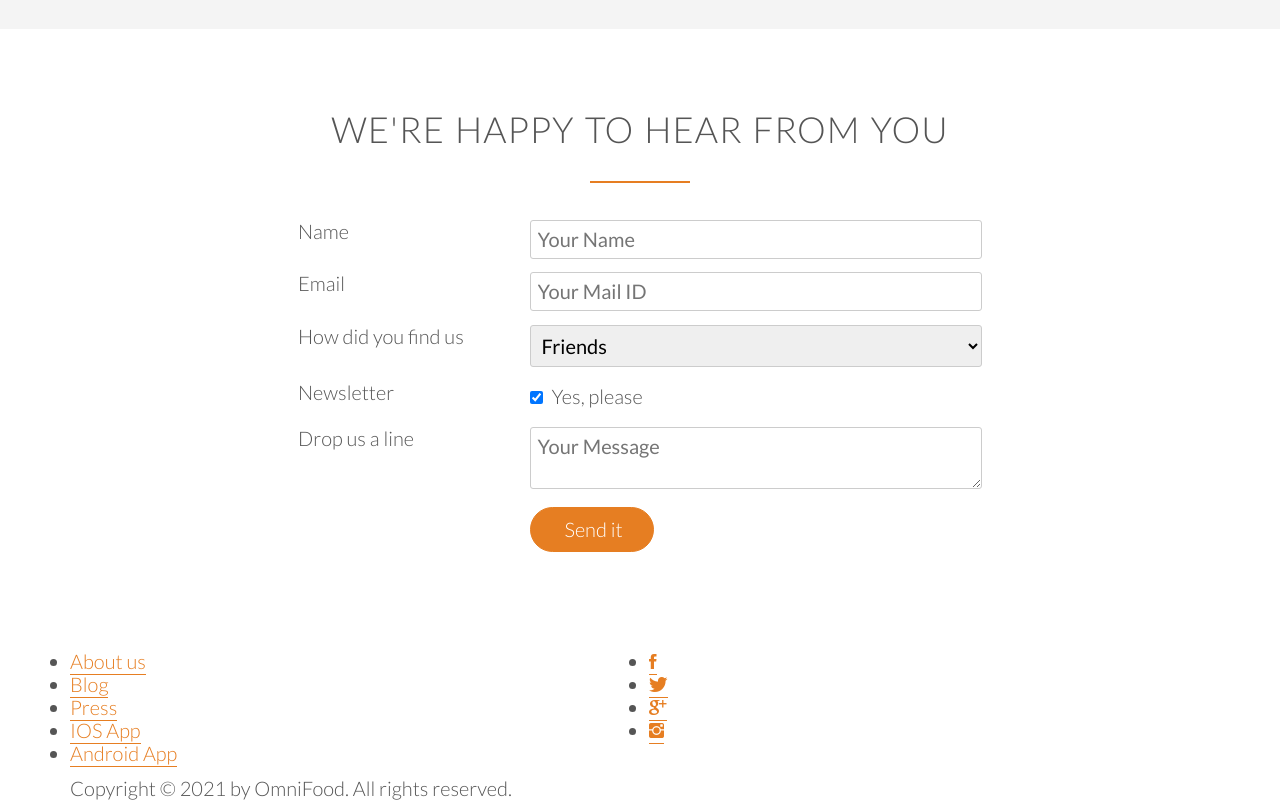
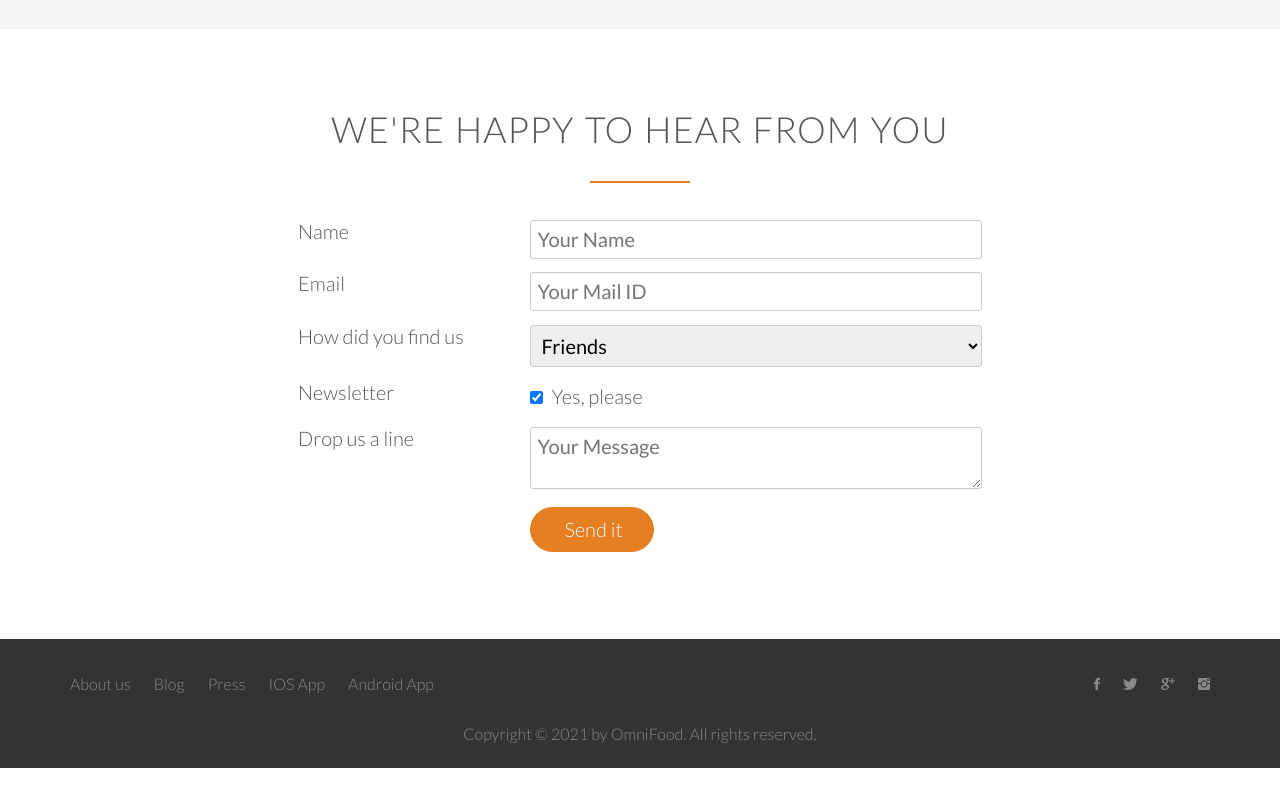
Before and after one commit to Grace-Hephzibah/OmniFood, a plain HTML site: page OmniFood.html in a window 1280 px wide. Shown: the part 4613-5413 px from the top of the page. After the commit the page ends 5381 px from the top, so only its background shows below. Drawn offline with nearby package versions, Linux system fonts and the light colour scheme.

Commit message:
Day 20 Updates

```diff
--- a/Resources/CSS/Style.css
+++ b/Resources/CSS/Style.css
@@ -384,7 +384,7 @@ work-step: last-of-type
 }
 
 /*-------------------------------------------------------------------*/
-/*---------------- Section 5 - Cities -- --------------------- */
+/*--------------------Section 5 - Cities --------------------------- */
 /*-------------------------------------------------------------------*/
 
 .box img
@@ -447,7 +447,7 @@ cite img
 }
 
 /*-------------------------------------------------------------------*/
-/*---------------- Section 7 - Plans-- --------------------- */
+/*--------------------- Section 7 - Plans -------------------------- */
 /*-------------------------------------------------------------------*/
 
 .section-plans
@@ -514,7 +514,7 @@ cite img
 
 
 /*-------------------------------------------------------------------*/
-/*---------------- Section 8 - Form -- --------------------- */
+/*--------------------- Section 8 - Form --------------------------- */
 /*-------------------------------------------------------------------*/
 
 .contact-form
@@ -545,3 +545,85 @@ input[type=checkbox]
 {
     outline: none;
 }
+
+/*-------------------------------------------------------------------*/
+/*---------------------- Section 9 - Footer ------------------------ */
+/*-------------------------------------------------------------------*/
+
+footer
+{
+    background-color: #333;
+    padding: 25px;
+    font-size: 80%;
+}
+
+.footer-nav
+{
+    list-style: none;
+    float: left;
+}
+
+.social-links
+{
+    list-style: none;
+    float: right;
+}
+
+.footer-nav li, .social-links li
+{
+    display: inline-block;
+    margin-right: 20px;
+}
+
+.footer-nav li:last-child, .social-links li:last-child
+{
+    margin-right: 0;
+}
+
+.footer-nav li a:link, .footer-nav li a:visited,
+.social-links li a:link, .social-links li a:visited
+{
+    text-decoration: none;
+    border: 0;
+    color: #888;
+    transition: color 0.2s;
+}
+
+.footer-nav li a:hover, footer-nav li a:active
+{
+    color: #ddd;
+}
+
+.ion-social-facebook:hover{
+	color: #3b5998;
+}
+
+.ion-social-twitter:hover{
+	color: #00aced;
+}
+.ion-social-instagram:hover{
+	color: #517fa4;
+}
+.ion-social-googleplus:hover{
+	color: #dd4b39;
+}
+
+.social-icons li a:link,
+.social-icons li a:visited {
+	font-size: 160%;
+}
+
+.ion-social-facebook,
+.ion-social-twitter,
+.ion-social-instagram,
+.ion-social-googleplus {
+	transition: color 0.2s;
+    text-decoration: none;
+}
+
+footer p
+{
+    color:#888;
+    text-align: center;
+    margin-top: 20px;
+}
```
Also changed, not shown: Daily_Progress/DAY 20.png (added).
